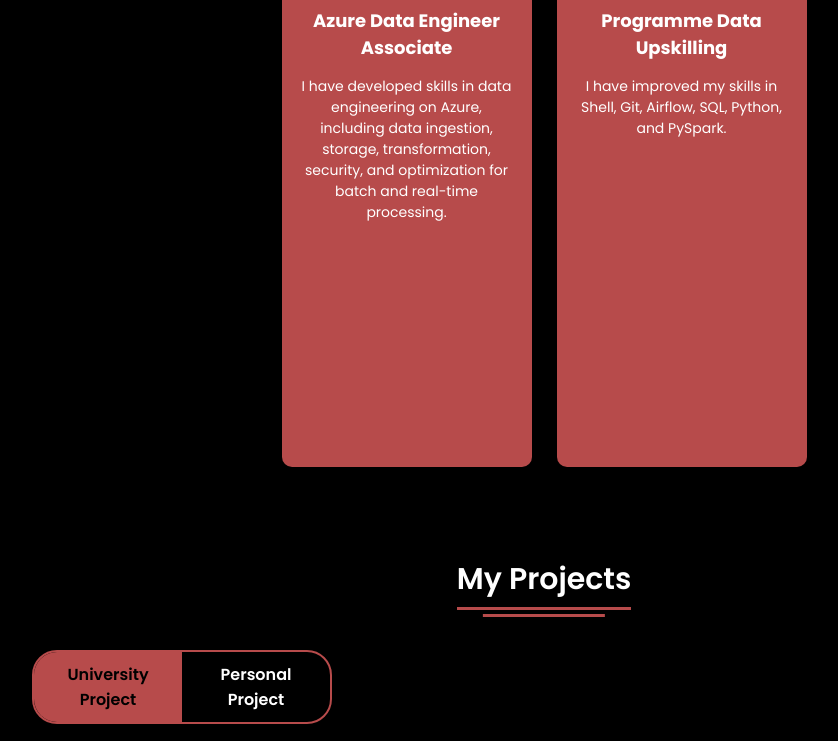
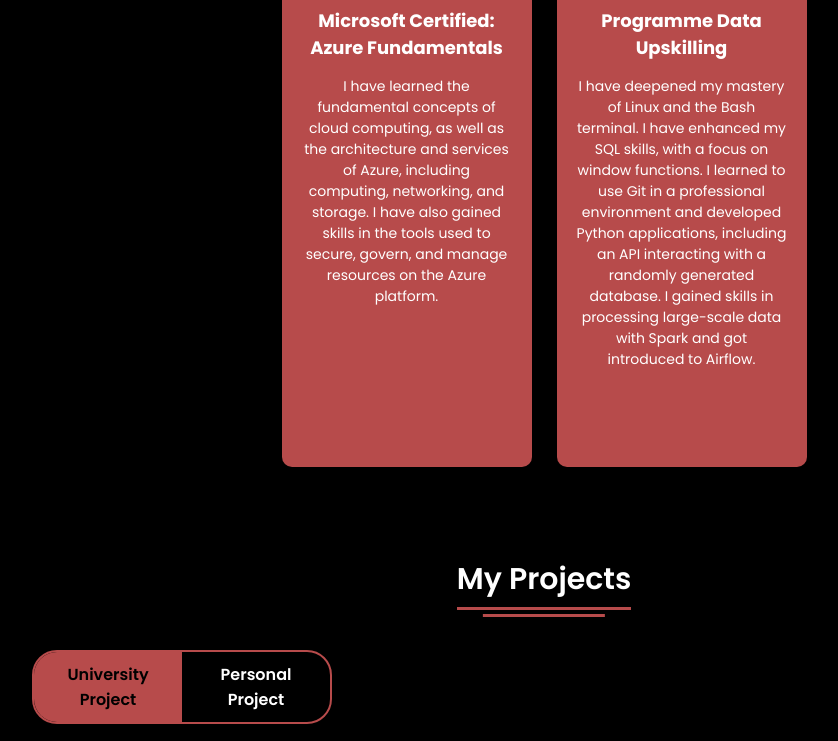
Before and after one commit to zymasss/rosse-mathys.github.io, a plain HTML site: page index.html in a window 1280 px wide. Shown: the part 1966-2707 px from the top of the page, without its empty margins (96-934 px from the left). Drawn offline with nearby package versions, Linux system fonts and the light colour scheme.

Commit message:
fix certfi

```diff
--- a/index.html
+++ b/index.html
@@ -93,13 +93,13 @@
     <div class="certification-container">
         <a href="https://example.com/certification1" target="_blank" class="certification-box" data-aos="fade-right" data-aos-duration="1100">
             <img src="Microsoft-Azure-image.png" alt="Certification 1">
-            <h3>Azure Data Engineer Associate</h3>
-            <p>I have developed skills in data engineering on Azure, including data ingestion, storage, transformation, security, and optimization for batch and real-time processing.</p>
+            <h3>Microsoft Certified: Azure Fundamentals</h3>
+            <p>I have learned the fundamental concepts of cloud computing, as well as the architecture and services of Azure, including computing, networking, and storage. I have also gained skills in the tools used to secure, govern, and manage resources on the Azure platform.</p>
         </a>
         <a href="https://example.com/certification2" target="_blank" class="certification-box" data-aos="fade-left" data-aos-duration="1100">
             <img src="image_dtus.jpg" alt="Certification 2">
             <h3>Programme Data Upskilling</h3>
-            <p>I have improved my skills in Shell, Git, Airflow, SQL, Python, and PySpark.</p>
+            <p>I have deepened my mastery of Linux and the Bash terminal. I have enhanced my SQL skills, with a focus on window functions. I learned to use Git in a professional environment and developed Python applications, including an API interacting with a randomly generated database. I gained skills in processing large-scale data with Spark and got introduced to Airflow.</p>
         </a>
     </div>
 </section>
```
